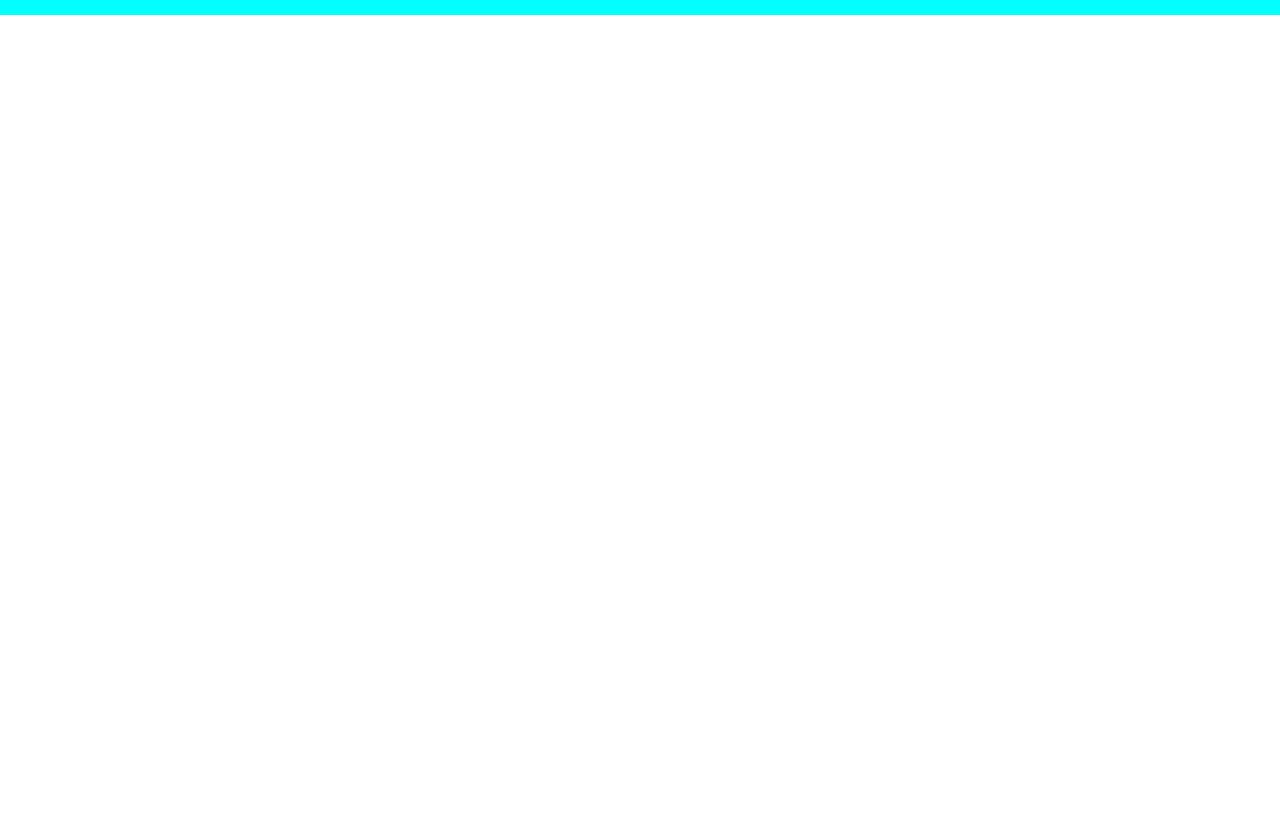
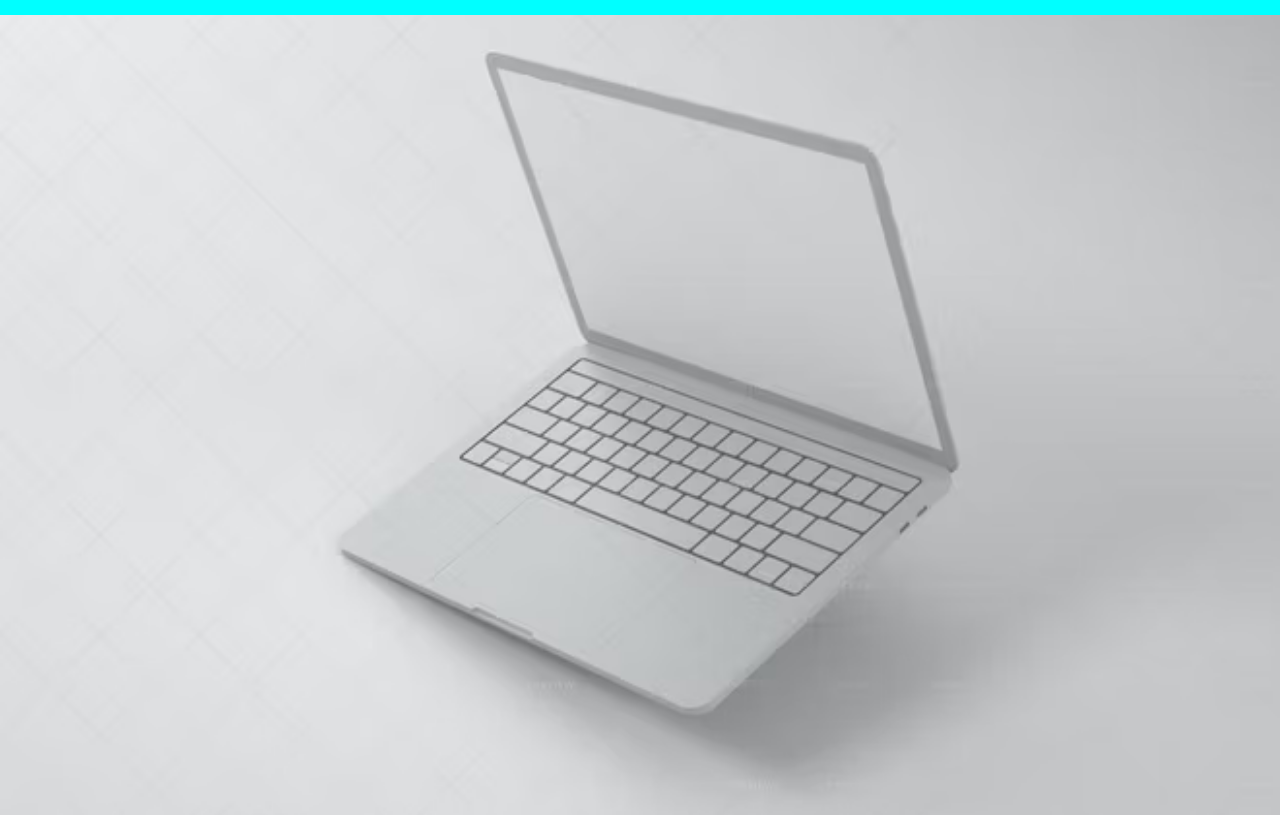
Before and after one commit to rasel6518/dropdowm-menu, a plain HTML site: page index.html in a window 1280 px wide. Shown: the part 65-880 px from the top of the page. Before the commit the page ends 800 px from the top, so only its background shows below. Drawn offline with Linux system fonts and the light colour scheme.

Commit message:
add image

```diff
--- a/index.html
+++ b/index.html
@@ -39,6 +39,8 @@
 
 
     </div>
+    <section class="bg-image"> </section>
+
 
 </body>
 
--- a/style.css
+++ b/style.css
@@ -94,3 +94,14 @@ body {
 
 
 }
+
+.bg-image {
+    background-image: url(./laptop.jpg);
+    width: 100%;
+    height: 100vh;
+    background-size: cover;
+    background-repeat: no-repeat;
+    background-position: center;
+    background-attachment: fixed;
+
+}
```
